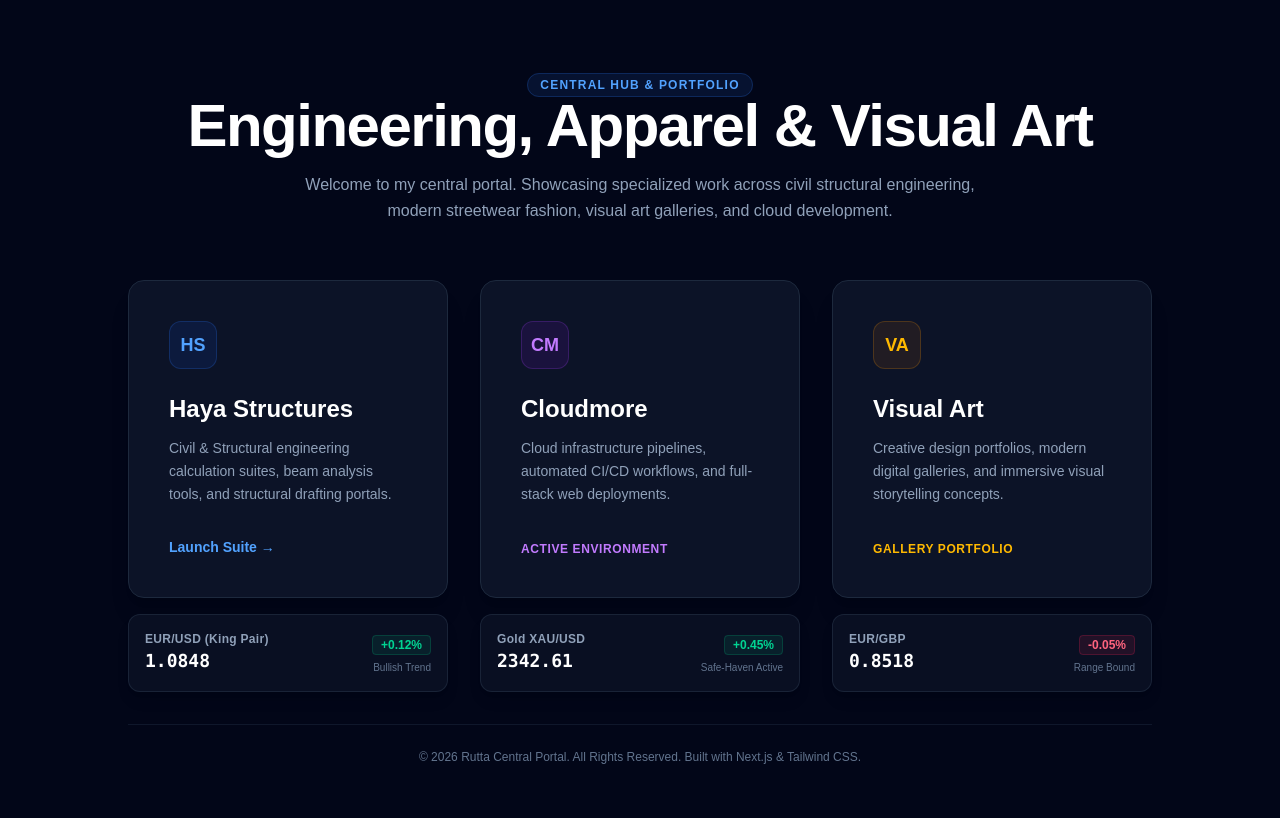
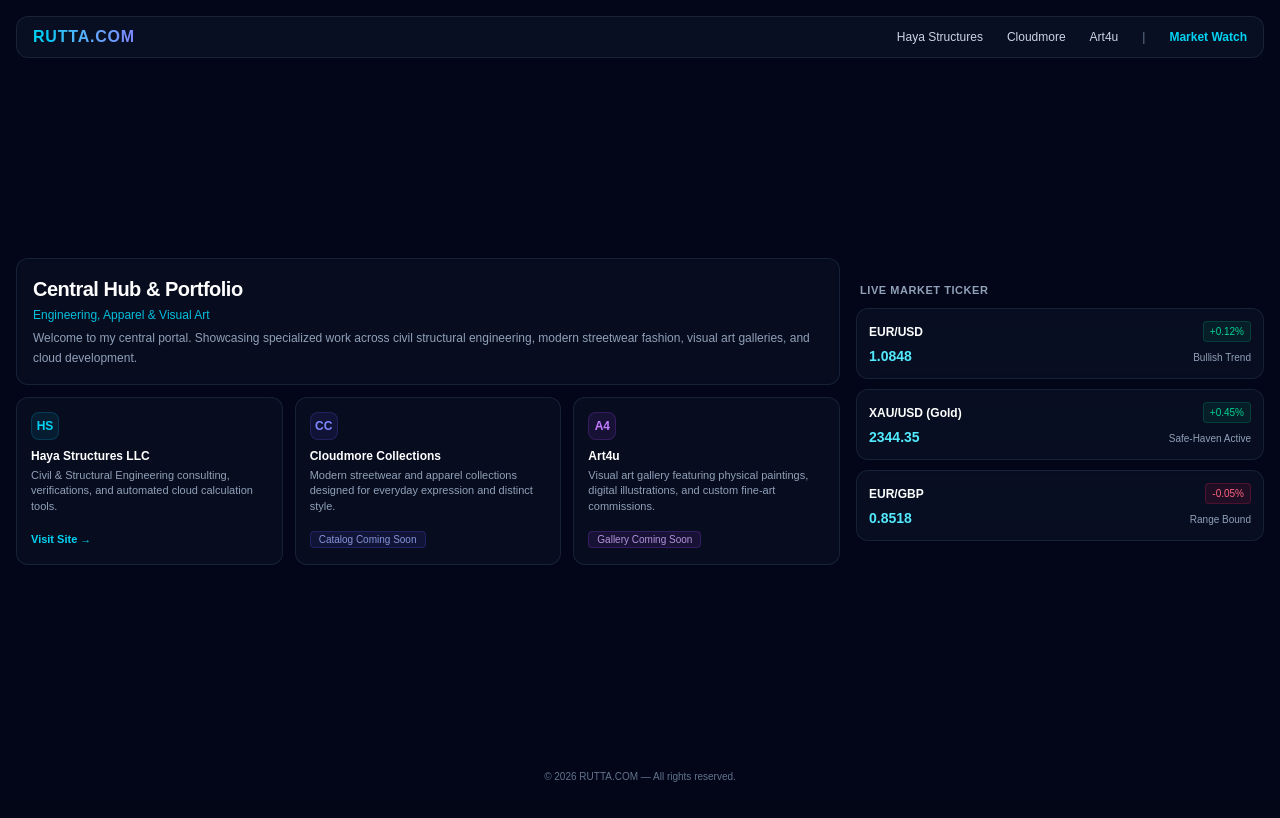
Before and after one commit to rutta254/rutta-website, a Next.js app: page / in a window 1280 px wide. Shown: the top 818 px of the page. Built offline with nearby package versions, Linux system fonts and the light colour scheme.

Commit message:
Restore RUTTA.COM and keep header title on single line

```diff
--- a/src/app/page.tsx
+++ b/src/app/page.tsx
@@ -8,148 +8,167 @@
     eurusd: { price: "1.0845", change: "+0.12%", status: "Bullish Trend" },
     xauusd: { price: "2342.10", change: "+0.45%", status: "Safe-Haven Active" },
     eurgbp: { price: "0.8520", change: "-0.05%", status: "Range Bound" },
-    usdjpy: { price: "155.30", change: "+0.18%", status: "Momentum Up" },
   });
 
   useEffect(() => {
     const interval = setInterval(() => {
       setMarketData(prev => ({
         eurusd: { ...prev.eurusd, price: (1.0840 + Math.random() * 0.0010).toFixed(4) },
-        xauusd: { ...prev.xauusd, price: (2340.00 + Math.random() * 3.00).toFixed(2) },
+        xauusd: { ...prev.xauusd, price: (2340 + Math.random() * 5).toFixed(2) },
         eurgbp: { ...prev.eurgbp, price: (0.8515 + Math.random() * 0.0010).toFixed(4) },
-        usdjpy: { ...prev.usdjpy, price: (155.20 + Math.random() * 0.30).toFixed(2) },
       }));
-    }, 3000);
+    }, 4000);
     return () => clearInterval(interval);
   }, []);
 
   return (
-    <main className="min-h-screen bg-slate-950 text-slate-50 flex flex-col items-center justify-between p-6 sm:p-12 overflow-x-hidden">
+    <main className="h-screen w-screen overflow-hidden bg-slate-950 text-slate-100 flex flex-col justify-between p-3 sm:p-4">
+      {/* Top Navigation Bar */}
+      <nav className="w-full flex items-center justify-between px-4 py-2 bg-slate-900/60 backdrop-blur-md rounded-xl border border-slate-800/80 shrink-0">
+        <div className="font-extrabold tracking-wider text-transparent bg-clip-text bg-gradient-to-r from-cyan-400 to-indigo-400 text-sm sm:text-base">
+          RUTTA.COM
+        </div>
+        <div className="hidden md:flex items-center space-x-6 text-xs font-medium text-slate-300">
+          <Link href="#haya" className="hover:text-cyan-400 transition-colors">Haya Structures</Link>
+          <Link href="#cloudmore" className="hover:text-cyan-400 transition-colors">Cloudmore</Link>
+          <Link href="#art4u" className="hover:text-cyan-400 transition-colors">Art4u</Link>
+          <span className="text-slate-500">|</span>
+          <span className="text-cyan-400 font-semibold">Market Watch</span>
+        </div>
+      </nav>
 
-      {/* Top Hero Header */}
-      <div className="w-full max-w-5xl text-center space-y-4 my-6">
-        <span className="px-3 py-1 text-xs font-semibold uppercase tracking-widest bg-blue-500/10 text-blue-400 rounded-full border border-blue-500/20">
-          Central Hub & Portfolio
-        </span>
-        <h1 className="text-4xl sm:text-6xl font-extrabold tracking-tight text-white">
-          Engineering, Apparel & Visual Art
-        </h1>
-        <p className="max-w-2xl mx-auto text-slate-400 text-sm sm:text-base leading-relaxed">
-          Welcome to my central portal. Showcasing specialized work across civil structural engineering,
-          modern streetwear fashion, visual art galleries, and cloud development.
-        </p>
-      </div>
+      {/* Main Content Split Layout */}
+      <div className="grid grid-cols-1 lg:grid-cols-12 gap-3 my-auto overflow-hidden">
 
-      {/* Main Centered Grid with Directly Aligned Horizontal Forex Toggles */}
-      <div className="w-full max-w-5xl grid grid-cols-1 md:grid-cols-3 gap-8 my-8">
+        {/* Left Side: Portfolio & Business Sections (8 Columns) */}
+        <div className="lg:col-span-8 flex flex-col justify-between space-y-3 overflow-y-auto pr-1">
 
-        {/* Column 1: Haya Structures & EUR/USD Toggle */}
-        <div className="flex flex-col gap-4">
-          <Link href="/haya-structures" className="group flex-1">
-            <div className="h-full bg-slate-900/80 border border-slate-800 rounded-2xl p-8 sm:p-10 shadow-xl transition-all duration-300 group-hover:border-blue-500/50 group-hover:bg-slate-900 flex flex-col justify-between">
+          {/* Hero Header */}
+          <div className="bg-slate-900/40 border border-slate-800/80 p-4 rounded-xl backdrop-blur-sm">
+            <h1 className="text-lg sm:text-xl font-bold tracking-tight text-white mb-1">
+              Central Hub &amp; Portfolio
+            </h1>
+            <p className="text-xs font-medium text-cyan-400/90 whitespace-nowrap overflow-hidden text-ellipsis mb-1.5">
+              Engineering, Apparel &amp; Visual Art
+            </p>
+            <p className="text-xs text-slate-400 leading-relaxed">
+              Welcome to my central portal. Showcasing specialized work across civil structural engineering, modern streetwear fashion, visual art galleries, and cloud development.
+            </p>
+          </div>
+
+          {/* Business Sections Grid */}
+          <div className="grid grid-cols-1 sm:grid-cols-3 gap-3">
+            {/* Haya Structures LLC Card */}
+            <div id="haya" className="bg-slate-900/40 border border-slate-800/80 p-3.5 rounded-xl flex flex-col justify-between">
               <div>
-                <div className="w-12 h-12 rounded-xl bg-blue-600/10 border border-blue-500/20 flex items-center justify-center text-blue-400 font-bold mb-6 text-lg">
+                <div className="w-7 h-7 rounded-lg bg-cyan-500/10 border border-cyan-500/20 flex items-center justify-center text-cyan-400 font-bold text-xs mb-2">
                   HS
                 </div>
-                <h2 className="text-2xl font-bold text-white group-hover:text-blue-400 transition-colors">
-                  Haya Structures
-                </h2>
-                <p className="text-slate-400 text-sm mt-3 leading-relaxed">
-                  Civil & Structural engineering calculation suites, beam analysis tools, and structural drafting portals.
+                <h2 className="text-xs font-bold text-white mb-1">Haya Structures LLC</h2>
+                <p className="text-[11px] text-slate-400 leading-snug">
+                  Civil &amp; Structural Engineering consulting, verifications, and automated cloud calculation tools.
                 </p>
               </div>
-              <div className="mt-8 flex items-center text-blue-400 text-sm font-semibold">
-                Launch Suite &rarr;
+              <div className="mt-3">
+                <a href="#" className="text-[11px] font-semibold text-cyan-400 hover:underline inline-flex items-center">
+                  Visit Site →
+                </a>
               </div>
             </div>
-          </Link>
 
-          {/* Direct Horizontal Currency Toggle */}
-          <div className="bg-slate-900/60 border border-slate-800/80 rounded-xl p-4 flex items-center justify-between shadow-lg">
-            <div>
-              <span className="text-xs font-bold text-slate-400 block tracking-wide">EUR/USD (King Pair)</span>
-              <span className="text-lg font-mono font-bold text-white">{marketData.eurusd.price}</span>
+            {/* Cloudmore Collections Card */}
+            <div id="cloudmore" className="bg-slate-900/40 border border-slate-800/80 p-3.5 rounded-xl flex flex-col justify-between">
+              <div>
+                <div className="w-7 h-7 rounded-lg bg-indigo-500/10 border border-indigo-500/20 flex items-center justify-center text-indigo-400 font-bold text-xs mb-2">
+                  CC
+                </div>
+                <h2 className="text-xs font-bold text-white mb-1">Cloudmore Collections</h2>
+                <p className="text-[11px] text-slate-400 leading-snug">
+                  Modern streetwear and apparel collections designed for everyday expression and distinct style.
+                </p>
+              </div>
+              <div className="mt-3">
+                <span className="text-[10px] font-medium text-indigo-300/80 bg-indigo-500/10 px-2 py-0.5 rounded border border-indigo-500/20">
+                  Catalog Coming Soon
+                </span>
+              </div>
             </div>
-            <div className="text-right">
-              <span className="text-xs font-semibold text-emerald-400 bg-emerald-500/10 px-2 py-0.5 rounded border border-emerald-500/20">
-                {marketData.eurusd.change}
-              </span>
-              <span className="block text-[10px] text-slate-500 mt-1">{marketData.eurusd.status}</span>
+
+            {/* Art4u Card */}
+            <div id="art4u" className="bg-slate-900/40 border border-slate-800/80 p-3.5 rounded-xl flex flex-col justify-between">
+              <div>
+                <div className="w-7 h-7 rounded-lg bg-purple-500/10 border border-purple-500/20 flex items-center justify-center text-purple-400 font-bold text-xs mb-2">
+                  A4
+                </div>
+                <h2 className="text-xs font-bold text-white mb-1">Art4u</h2>
+                <p className="text-[11px] text-slate-400 leading-snug">
+                  Visual art gallery featuring physical paintings, digital illustrations, and custom fine-art commissions.
+                </p>
+              </div>
+              <div className="mt-3">
+                <span className="text-[10px] font-medium text-purple-300/80 bg-purple-500/10 px-2 py-0.5 rounded border border-purple-500/20">
+                  Gallery Coming Soon
+                </span>
+              </div>
             </div>
           </div>
         </div>
 
-        {/* Column 2: Cloudmore & Gold (XAU/USD) Toggle */}
-        <div className="flex flex-col gap-4">
-          <div className="h-full bg-slate-900/80 border border-slate-800 rounded-2xl p-8 sm:p-10 shadow-xl flex flex-col justify-between">
-            <div>
-              <div className="w-12 h-12 rounded-xl bg-purple-600/10 border border-purple-500/20 flex items-center justify-center text-purple-400 font-bold mb-6 text-lg">
-                CM
-              </div>
-              <h2 className="text-2xl font-bold text-white">Cloudmore</h2>
-              <p className="text-slate-400 text-sm mt-3 leading-relaxed">
-                Cloud infrastructure pipelines, automated CI/CD workflows, and full-stack web deployments.
-              </p>
+        {/* Right Side: Slim Live Forex Ticker Panel (4 Columns) */}
+        <div className="lg:col-span-4 flex flex-col space-y-2.5 justify-center">
+          <div className="text-[11px] font-semibold text-slate-400 tracking-wider uppercase px-1">
+            Live Market Ticker
+          </div>
+
+          {/* EUR/USD Card */}
+          <div className="bg-slate-900/50 border border-slate-800/80 p-3 rounded-xl backdrop-blur-sm flex flex-col justify-between">
+            <div className="flex items-center justify-between mb-1">
+              <span className="text-xs font-bold text-white">EUR/USD</span>
+              <span className="text-[10px] font-medium text-emerald-400 bg-emerald-500/10 px-1.5 py-0.5 rounded border border-emerald-500/20">
+                {marketData.eurusd.change}
+              </span>
             </div>
-            <div className="mt-8 text-xs text-purple-400 font-semibold uppercase tracking-wider">
-              Active Environment
+            <div className="flex items-baseline justify-between">
+              <span className="text-sm font-extrabold text-cyan-300">{marketData.eurusd.price}</span>
+              <span className="text-[10px] text-slate-400">{marketData.eurusd.status}</span>
             </div>
           </div>
 
-          {/* Direct Horizontal Currency Toggle */}
-          <div className="bg-slate-900/60 border border-slate-800/80 rounded-xl p-4 flex items-center justify-between shadow-lg">
-            <div>
-              <span className="text-xs font-bold text-slate-400 block tracking-wide">Gold XAU/USD</span>
-              <span className="text-lg font-mono font-bold text-white">{marketData.xauusd.price}</span>
-            </div>
-            <div className="text-right">
-              <span className="text-xs font-semibold text-emerald-400 bg-emerald-500/10 px-2 py-0.5 rounded border border-emerald-500/20">
+          {/* Gold XAU/USD Card */}
+          <div className="bg-slate-900/50 border border-slate-800/80 p-3 rounded-xl backdrop-blur-sm flex flex-col justify-between">
+            <div className="flex items-center justify-between mb-1">
+              <span className="text-xs font-bold text-white">XAU/USD (Gold)</span>
+              <span className="text-[10px] font-medium text-emerald-400 bg-emerald-500/10 px-1.5 py-0.5 rounded border border-emerald-500/20">
                 {marketData.xauusd.change}
               </span>
-              <span className="block text-[10px] text-slate-500 mt-1">{marketData.xauusd.status}</span>
             </div>
-          </div>
-        </div>
-
-        {/* Column 3: Visual Art & EUR/GBP Toggle */}
-        <div className="flex flex-col gap-4">
-          <div className="h-full bg-slate-900/80 border border-slate-800 rounded-2xl p-8 sm:p-10 shadow-xl flex flex-col justify-between">
-            <div>
-              <div className="w-12 h-12 rounded-xl bg-amber-600/10 border border-amber-500/20 flex items-center justify-center text-amber-400 font-bold mb-6 text-lg">
-                VA
-              </div>
-              <h2 className="text-2xl font-bold text-white">Visual Art</h2>
-              <p className="text-slate-400 text-sm mt-3 leading-relaxed">
-                Creative design portfolios, modern digital galleries, and immersive visual storytelling concepts.
-              </p>
-            </div>
-            <div className="mt-8 text-xs text-amber-400 font-semibold uppercase tracking-wider">
-              Gallery Portfolio
+            <div className="flex items-baseline justify-between">
+              <span className="text-sm font-extrabold text-cyan-300">{marketData.xauusd.price}</span>
+              <span className="text-[10px] text-slate-400">{marketData.xauusd.status}</span>
             </div>
           </div>
 
-          {/* Direct Horizontal Currency Toggle */}
-          <div className="bg-slate-900/60 border border-slate-800/80 rounded-xl p-4 flex items-center justify-between shadow-lg">
-            <div>
-              <span className="text-xs font-bold text-slate-400 block tracking-wide">EUR/GBP</span>
-              <span className="text-lg font-mono font-bold text-white">{marketData.eurgbp.price}</span>
-            </div>
-            <div className="text-right">
-              <span className="text-xs font-semibold text-rose-400 bg-rose-500/10 px-2 py-0.5 rounded border border-rose-500/20">
+          {/* EUR/GBP Card */}
+          <div className="bg-slate-900/50 border border-slate-800/80 p-3 rounded-xl backdrop-blur-sm flex flex-col justify-between">
+            <div className="flex items-center justify-between mb-1">
+              <span className="text-xs font-bold text-white">EUR/GBP</span>
+              <span className="text-[10px] font-medium text-rose-400 bg-rose-500/10 px-1.5 py-0.5 rounded border border-rose-500/20">
                 {marketData.eurgbp.change}
               </span>
-              <span className="block text-[10px] text-slate-500 mt-1">{marketData.eurgbp.status}</span>
+            </div>
+            <div className="flex items-baseline justify-between">
+              <span className="text-sm font-extrabold text-cyan-300">{marketData.eurgbp.price}</span>
+              <span className="text-[10px] text-slate-400">{marketData.eurgbp.status}</span>
             </div>
           </div>
         </div>
 
       </div>
 
-      {/* Footer Note */}
-      <footer className="w-full max-w-5xl text-center py-6 text-xs text-slate-500 border-t border-slate-900">
-        &copy; {new Date().getFullYear()} Rutta Central Portal. All Rights Reserved. Built with Next.js & Tailwind CSS.
+      {/* Footer minimal info */}
+      <footer className="w-full text-center text-[10px] text-slate-500 pt-1 shrink-0">
+        © {new Date().getFullYear()} RUTTA.COM — All rights reserved.
       </footer>
-
     </main>
   );
 }
```
